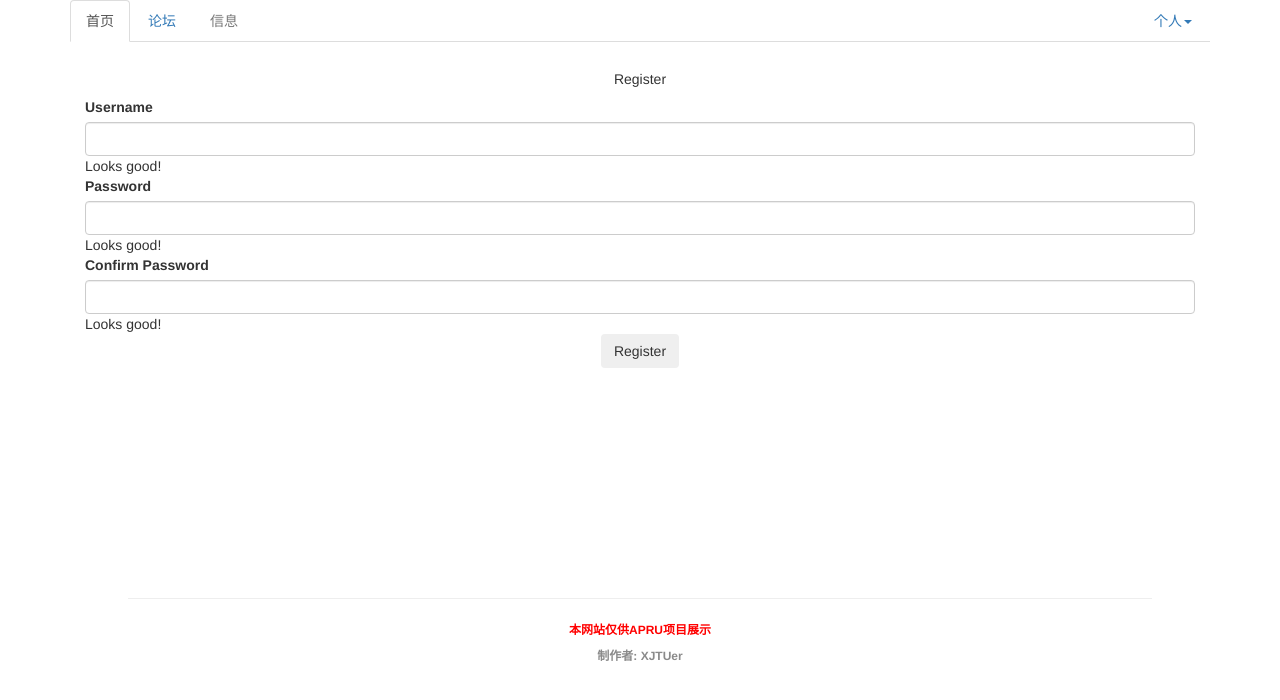
After one commit to chuoer47/APRUProject, a Flask app: page /register in a window 1280 px wide. The commit adds this page. Shown: the top 700 px of the page. Run offline with Flask 3, Linux system fonts and the light colour scheme; some libraries are stand-ins or nearby versions.

Commit message:
1.完成数据库搭建 2.完成注册，登录逻辑 登录功能尚未完成： 1.尚未完成登录的保存记录

```diff
--- a/appdir/__init__.py
+++ b/appdir/__init__.py
@@ -1,5 +1,10 @@
 from flask import Flask
+from appdir.config import Config
+from flask_sqlalchemy import SQLAlchemy
 
 app = Flask(__name__)
+app.config.from_object(Config)
+db = SQLAlchemy(app)
+
 
 from appdir import routes, models
--- /dev/null
+++ b/appdir/forms.py
@@ -0,0 +1,21 @@
+from flask_wtf import FlaskForm
+from wtforms import StringField, PasswordField, BooleanField, SubmitField, TextAreaField
+from wtforms.validators import DataRequired, Regexp
+
+
+class RegisterForm(FlaskForm):
+    username = StringField('Username', validators=[DataRequired()],
+                           render_kw={'class': 'form-control'})
+    password = PasswordField('Password', validators=[DataRequired()],
+                             render_kw={'class': 'form-control'})
+    repassword = PasswordField('Repeat Password', validators=[DataRequired()],
+                               render_kw={'class': 'form-control'})
+    submit = SubmitField('Register', render_kw={'class': 'btn btn-outline-primary', 'id': 'submit'})
+
+
+class LoginForm(FlaskForm):
+    username = StringField('Username', validators=[DataRequired()],
+                           render_kw={'class': 'form-control'})
+    password = PasswordField('Password', validators=[DataRequired()],
+                             render_kw={'class': 'form-control'})
+    submit = SubmitField('Login', render_kw={'class': 'btn btn-outline-primary', 'id': 'submit'})
--- a/appdir/routes.py
+++ b/appdir/routes.py
@@ -1,12 +1,47 @@
+"""
+该类设置路由
+"""
+
 from appdir import app
-from flask import render_template
+from appdir.forms import RegisterForm, LoginForm
+from appdir.models import *
+from flask import render_template, redirect, url_for, flash
+from appdir.utils.util import validate_register, validate_login
 
 
 @app.route('/', methods=['GET', 'POST'])
-def hello_world():  # put application's code here
-    return render_template('base.html')
+def root():
+    return index()
 
 
 @app.route('/index', methods=['GET', 'POST'])
 def index():  # put application's code here
     return render_template('index.html')
+
+
+@app.route('/login', methods=['GET', 'POST'])
+def login():
+    login_form = LoginForm()
+    if login_form.validate_on_submit():
+        return validate_login(login_form)
+    return render_template('login.html', form=login_form)
+
+
+@app.route('/register', methods=['GET', 'POST'])
+def register():
+    register_form = RegisterForm()
+    if register_form.validate_on_submit():
+        return validate_register(register_form)
+    return render_template('register.html', form=register_form)
+
+
+# 以下为尚未完成的部分
+@app.route('/test', methods=['GET', 'POST'])
+def test():  # put application's code here
+    return redirect(url_for('index'))
+
+
+@app.route('/user', methods=['GET', 'POST'])
+def user():  # put application's code here
+    user = User.query.get(1)
+    return render_template('test.html', userName=user.username, userPass=user.password)
--- a/appdir/templates/base.html
+++ b/appdir/templates/base.html
@@ -29,13 +29,13 @@
                     <a href="#" data-toggle="dropdown" class="dropdown-toggle">个人<strong class="caret"></strong></a>
                     <ul class="dropdown-menu">
                         <li>
-                            <a href="#">登录</a>
+                            <a href="/login">登录</a>
                         </li>
                         <li>
-                            <a href="#">注册</a>
+                            <a href="/register">注册</a>
                         </li>
                         <li>
-                            <a href="#">关环模式</a>
+                            <a href="/relateUs">关于我们</a>
                         </li>
                     </ul>
                 </li>
--- /dev/null
+++ b/appdir/templates/register.html
@@ -0,0 +1,93 @@
+{% extends 'base.html' %}
+{% block content %}
+    <style>
+        .card {
+            margin: 30px auto 30px auto;
+        }
+
+        #submit {
+            margin: 0 auto;
+        }
+
+    </style>
+
+    <div class="card w-25">
+        <h5 class="card-header text-center">Register</h5>
+        <div class="card-body">
+            <form action="" method="post" novalidate>
+                {{ form.hidden_tag() }}
+                <div class="form-row">
+                    <div class="col-md-12 mb-3">
+                        <label>Username</label>
+                        {% if form.errors %}
+                            {% if form.username.errors %}
+                                {{ form.username(class="form-control is-invalid") }}
+                            {% else %}
+                                {{ form.username(class="form-control is-valid") }}
+                            {% endif %}
+                        {% else %}
+                            {{ form.username }}
+                        {% endif %}
+                        <div class="valid-feedback">
+                            Looks good!
+                        </div>
+                        <div class="invalid-feedback">
+                            {% for error in form.username.errors %}
+                                {{ error }}
+                            {% endfor %}
+                        </div>
+                    </div>
+                </div>
+                <div class="form-row">
+                    <div class="col-md-12 mb-3">
+                        <label>Password</label>
+                        {% if form.errors %}
+                            {% if form.password.errors %}
+                                {{ form.password(class="form-control is-invalid") }}
+                            {% else %}
+                                {{ form.password(class="form-control is-valid") }}
+                            {% endif %}
+                        {% else %}
+                            {{ form.password }}
+                        {% endif %}
+                        <div class="valid-feedback">
+                            Looks good!
+                        </div>
+                        <div class="invalid-feedback">
+                            {% for error in form.password.errors %}
+                                {{ error }}
+                            {% endfor %}
+                        </div>
+                    </div>
+                </div>
+                <div class="form-row">
+                    <div class="col-md-12 mb-3">
+                        <label>Confirm Password</label>
+                        {% if form.errors %}
+                            {% if form.repassword.errors %}
+                                {{ form.repassword(class="form-control is-invalid") }}
+                            {% else %}
+                                {{ form.repassword(class="form-control is-valid") }}
+                            {% endif %}
+                        {% else %}
+                            {{ form.repassword }}
+                        {% endif %}
+                        <div class="valid-feedback">
+                            Looks good!
+                        </div>
+                        <div class="invalid-feedback">
+                            {% for error in form.repassword.errors %}
+                                {{ error }}
+                            {% endfor %}
+                        </div>
+                    </div>
+                </div>
+                <div class="form-row text-center">
+                    {{ form.submit }}
+                </div>
+            </form>
+        </div>
+    </div>
+
+
+{% endblock %}
```
Also changed, not shown: appdir/commands.py (added, +13 -0 lines), appdir/config.py (+18 -0 lines), appdir/models.py (+36 -0 lines), appdir/templates/login.html (added, +71 -0 lines), appdir/templates/test.html (added, +11 -0 lines), appdir/utils/util.py (added, +35 -0 lines), appdir/app.db (added).
